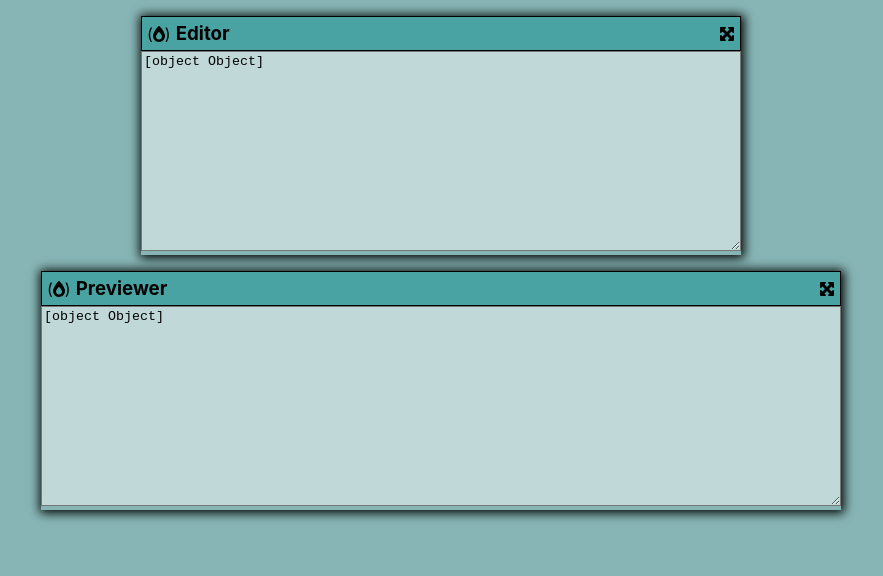
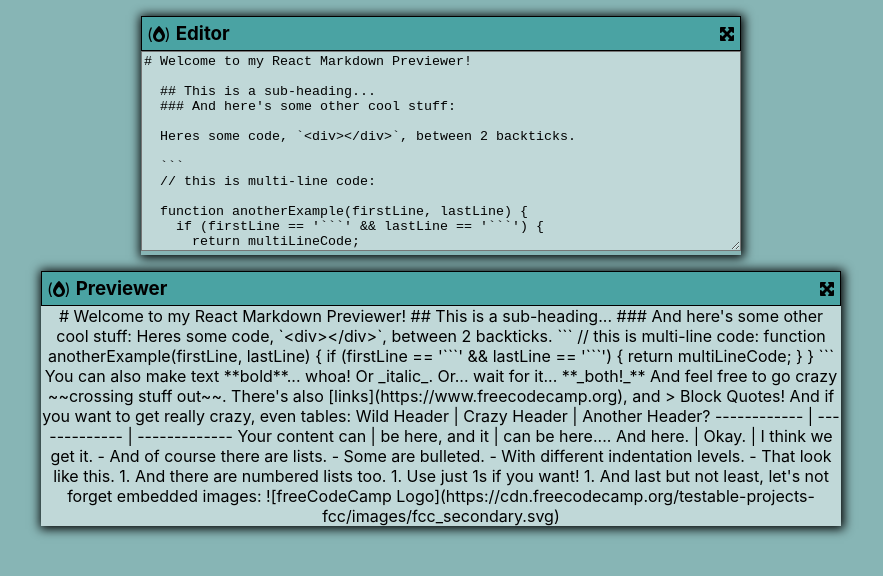
Before and after one commit to LewisLovett/markdown_previewer, a React (Create React App) app: page / in a window 1280 px wide. Shown: the top 576 px of the page, without its empty margins (199-1082 px from the left). Built offline with nearby package versions, Linux system fonts and the light colour scheme.

Commit message:
Preivew displays text in editor textbox

```diff
--- a/src/App.js
+++ b/src/App.js
@@ -1,5 +1,5 @@
 
-import { useState } from 'react';
+import { useEffect, useState } from 'react';
 import './App.scss';
 import EditorWrapper from './container/EditorWrapper/EditorWrapper';
 import PreviewWrapper from './container/PreviewWrapper/PreviewWrapper';
@@ -51,10 +51,16 @@ function App() {
   ![freeCodeCamp Logo](https://cdn.freecodecamp.org/testable-projects-fcc/images/fcc_secondary.svg)
   `)
 
+  const [previewText, setPreviewText] = useState(editorText)
+  useEffect(() => {
+    setPreviewText(editorText);
+  }
+  ,[editorText])
+
   return (
     <div className="App">
-      <EditorWrapper textAreaContent={editorText}/>
-      <PreviewWrapper/>
+      <EditorWrapper textAreaContent={editorText} setEditorText={setEditorText}/>
+      <PreviewWrapper content={previewText}/>
     </div>
   );
 }
--- a/src/container/EditorWrapper/EditorWrapper.jsx
+++ b/src/container/EditorWrapper/EditorWrapper.jsx
@@ -1,15 +1,20 @@
 import ToolBar from "../../components/ToolBar/ToolBar";
 import './EditorWrapper.scss';
 
-export default function EditorWrapper(textAreaContent){
+export default function EditorWrapper({textAreaContent,setEditorText}){
 
+    function handleChange(event){
+
+        setEditorText(event.target.value);
+
+    }
 
     return(
         <div className="editorWrapper">
             <ToolBar title={"Editor"}/>
-            <textarea className="editorWrapper__textBox" id="editor">
-            {textAreaContent}
-            </textarea>
+            <textarea className="editorWrapper__textBox" id="editor" defaultValue={textAreaContent} onChange={handleChange}/>
+
+
 
         </div>
 
--- a/src/container/PreviewWrapper/PreviewWrapper.jsx
+++ b/src/container/PreviewWrapper/PreviewWrapper.jsx
@@ -1,15 +1,15 @@
 import ToolBar from "../../components/ToolBar/ToolBar";
 import './PreviewWrapper.scss'
 
-export default function PreviewWrapper(textAreaContent){
+export default function PreviewWrapper({content}){
 
 
     return(
         <div className="previewWrapper">
             <ToolBar title={"Previewer"} />
-            <textarea className="previewWrapper__textBox" id="preview">
-                {textAreaContent}
-            </textarea>
+            <div className="previewWrapper__content" id="preview">
+                {content}
+            </div>
         </div>
     )
 }
--- a/src/container/PreviewWrapper/PreviewWrapper.scss
+++ b/src/container/PreviewWrapper/PreviewWrapper.scss
@@ -3,8 +3,8 @@
     margin: 1rem auto;
     box-shadow: 1px 1px 10px 2px black;
 
-    &__textBox{
-        resize: vertical;
+    &__content{
+
         width: 100%;
         min-height: 200px;
         background-color: #c0d8d8;
```
